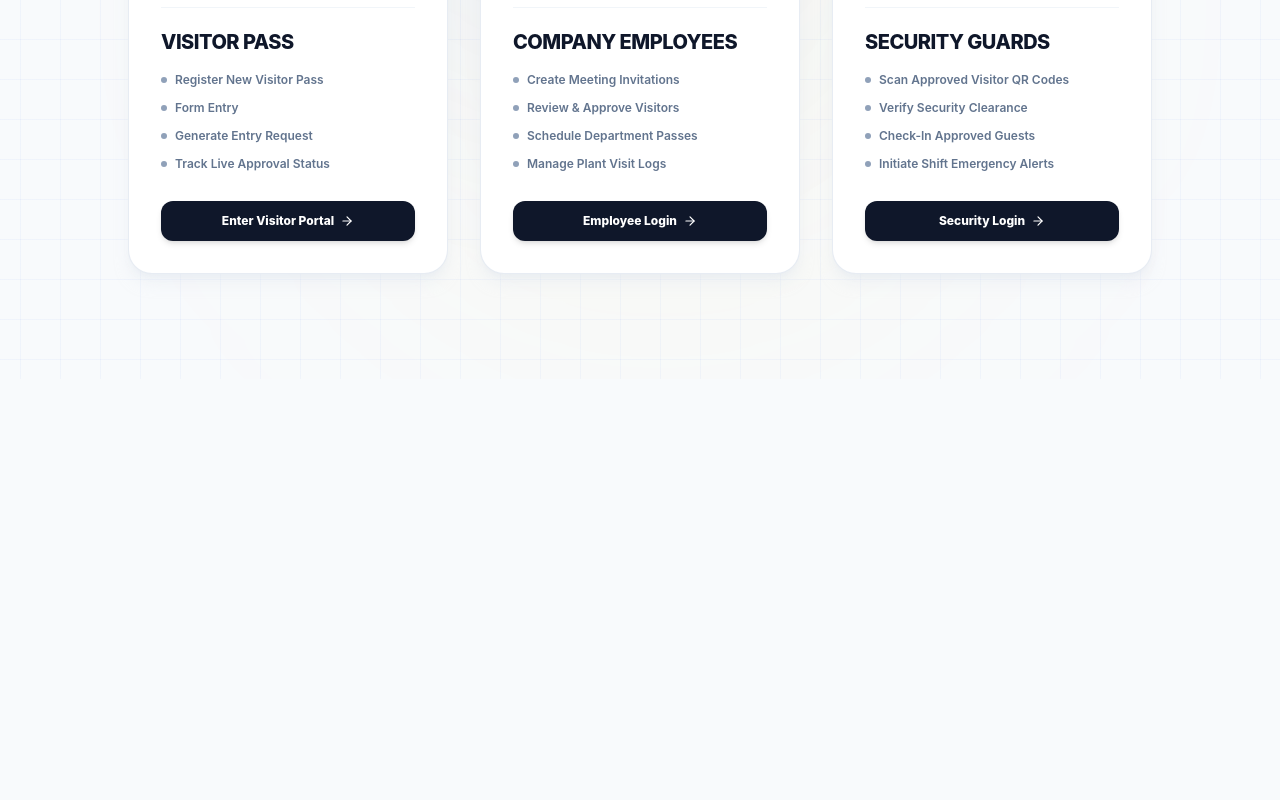
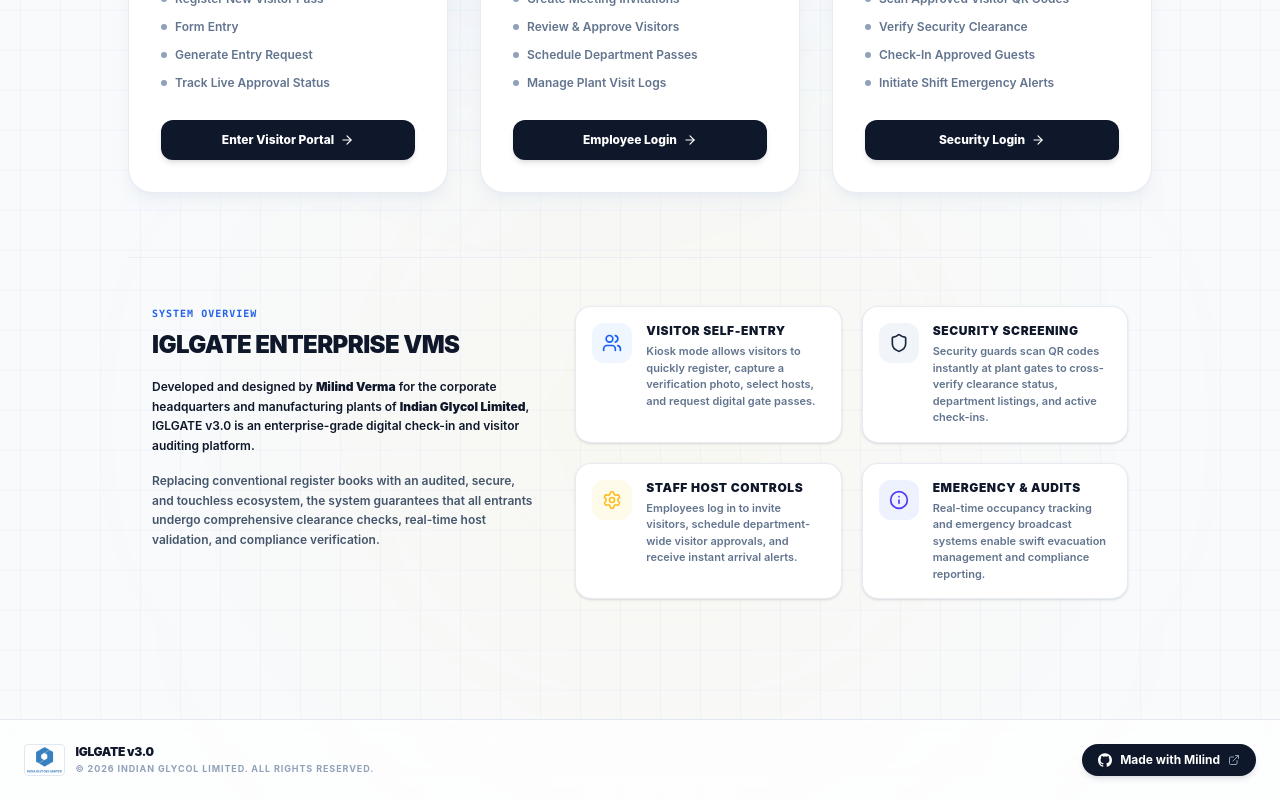
Before and after one commit to Milindverma24/visitor-management, a React (Vite) app in the folder frontends/: page / in a window 1280 px wide. Shown: the part 421-1221 px from the top of the page. Before the commit the page ends 800 px from the top, so only its background shows below. Built offline with nearby package versions, Linux system fonts and the light colour scheme; no server answers.

Commit message:
feat: add system overview section and branding footer to landing page

```diff
--- a/frontends/src/pages/landing/LandingPage.tsx
+++ b/frontends/src/pages/landing/LandingPage.tsx
@@ -8,6 +8,11 @@
   Clock,
   Activity,
   ArrowRight,
+  Shield,
+  Users,
+  Info,
+  Settings,
+  ExternalLink
 } from "lucide-react";
 import logo from "@/assets/logo.png";
 
@@ -178,7 +183,123 @@
             );
           })}
         </div>
+
+        {/* ABOUT & SYSTEM DETAILS SECTION */}
+        <section className="w-full max-w-5xl mx-auto px-6 py-12 border-t border-slate-200/60 mt-16 text-left">
+          <div className="grid grid-cols-1 lg:grid-cols-12 gap-10">
+
+            {/* About Column */}
+            <div className="lg:col-span-5 flex flex-col justify-start">
+              <span className="text-[10px] font-mono tracking-widest text-[#2563EB] font-bold uppercase mb-2">
+                System Overview
+              </span>
+              <h3 className="text-2xl font-black text-[#0F172A] tracking-tight mb-4 uppercase">
+                IGLGATE Enterprise VMS
+              </h3>
+              <p className="text-slate-650 text-xs font-semibold leading-relaxed mb-4">
+                Developed and designed by <strong>Milind Verma</strong> for the corporate headquarters and manufacturing plants of <strong>Indian Glycol Limited</strong>, IGLGATE v3.0 is an enterprise-grade digital check-in and visitor auditing platform.
+              </p>
+              <p className="text-slate-600 text-xs font-semibold leading-relaxed">
+                Replacing conventional register books with an audited, secure, and touchless ecosystem, the system guarantees that all entrants undergo comprehensive clearance checks, real-time host validation, and compliance verification.
+              </p>
+            </div>
+
+            {/* Uses & Features Column */}
+            <div className="lg:col-span-7 grid grid-cols-1 sm:grid-cols-2 gap-5">
+
+              <div className="p-4 rounded-2xl bg-white border border-slate-200/80 shadow-sm flex gap-3.5 hover:shadow-md transition-shadow">
+                <div className="p-2.5 h-10 w-10 rounded-xl bg-blue-50 text-blue-600 flex items-center justify-center shrink-0">
+                  <Users className="w-5 h-5" />
+                </div>
+                <div>
+                  <h5 className="text-xs font-black text-[#0F172A] uppercase tracking-wider mb-1">
+                    Visitor Self-Entry
+                  </h5>
+                  <p className="text-slate-500 text-[11px] font-semibold leading-normal">
+                    Kiosk mode allows visitors to quickly register, capture a verification photo, select hosts, and request digital gate passes.
+                  </p>
+                </div>
+              </div>
+
+              <div className="p-4 rounded-2xl bg-white border border-slate-200/80 shadow-sm flex gap-3.5 hover:shadow-md transition-shadow">
+                <div className="p-2.5 h-10 w-10 rounded-xl bg-slate-100 text-slate-800 flex items-center justify-center shrink-0">
+                  <Shield className="w-5 h-5" />
+                </div>
+                <div>
+                  <h5 className="text-xs font-black text-[#0F172A] uppercase tracking-wider mb-1">
+                    Security Screening
+                  </h5>
+                  <p className="text-slate-500 text-[11px] font-semibold leading-normal">
+                    Security guards scan QR codes instantly at plant gates to cross-verify clearance status, department listings, and active check-ins.
+                  </p>
+                </div>
+              </div>
+
+              <div className="p-4 rounded-2xl bg-white border border-slate-200/80 shadow-sm flex gap-3.5 hover:shadow-md transition-shadow">
+                <div className="p-2.5 h-10 w-10 rounded-xl bg-amber-50 text-[#FBBF24] flex items-center justify-center shrink-0">
+                  <Settings className="w-5 h-5" />
+                </div>
+                <div>
+                  <h5 className="text-xs font-black text-[#0F172A] uppercase tracking-wider mb-1">
+                    Staff Host Controls
+                  </h5>
+                  <p className="text-slate-500 text-[11px] font-semibold leading-normal">
+                    Employees log in to invite visitors, schedule department-wide visitor approvals, and receive instant arrival alerts.
+                  </p>
+                </div>
+              </div>
+
+              <div className="p-4 rounded-2xl bg-white border border-slate-200/80 shadow-sm flex gap-3.5 hover:shadow-md transition-shadow">
+                <div className="p-2.5 h-10 w-10 rounded-xl bg-indigo-50 text-indigo-600 flex items-center justify-center shrink-0">
+                  <Info className="w-5 h-5" />
+                </div>
+                <div>
+                  <h5 className="text-xs font-black text-[#0F172A] uppercase tracking-wider mb-1">
+                    Emergency & Audits
+                  </h5>
+                  <p className="text-slate-500 text-[11px] font-semibold leading-normal">
+                    Real-time occupancy tracking and emergency broadcast systems enable swift evacuation management and compliance reporting.
+                  </p>
+                </div>
+              </div>
+
+            </div>
+          </div>
+        </section>
       </main>
+
+      {/* PREMIUM FOOTER */}
+      <footer className="w-full border-t border-slate-200 bg-white/70 backdrop-blur-md px-6 py-6 mt-12 z-10">
+        <div className="max-w-7xl mx-auto flex flex-col md:flex-row items-center justify-between gap-4">
+          <div className="flex items-center gap-2.5 text-left">
+            <img src={logo} alt="IGL Logo" className="h-8 w-auto object-contain bg-white border border-slate-200 rounded p-0.5" />
+            <div>
+              <span className="block text-xs font-black tracking-tight text-[#0F172A]">
+                IGLGATE v3.0
+              </span>
+              <span className="block text-[9px] font-bold text-slate-400 uppercase tracking-widest mt-0.5">
+                © {new Date().getFullYear()} Indian Glycol Limited. All rights reserved.
+              </span>
+            </div>
+          </div>
+
+          {/* GitHub / Creator Credit */}
+          <div className="flex items-center gap-3">
+            <a
+              href="https://github.com/Milindverma24"
+              target="_blank"
+              rel="noopener noreferrer"
+              className="inline-flex items-center gap-2 px-4 py-2 bg-slate-900 hover:bg-slate-800 text-white rounded-full text-xs font-bold transition-all shadow-md shadow-slate-900/10 cursor-pointer group"
+            >
+              <svg className="w-3.5 h-3.5 group-hover:scale-110 transition-transform fill-current" viewBox="0 0 24 24">
+                <path d="M12 .297c-6.63 0-12 5.373-12 12 0 5.303 3.438 9.8 8.205 11.385.6.113.82-.258.82-.577 0-.285-.01-1.04-.015-2.04-3.338.724-4.042-1.61-4.042-1.61C4.422 18.07 3.633 17.7 3.633 17.7c-1.087-.744.084-.729.084-.729 1.205.084 1.838 1.236 1.838 1.236 1.07 1.835 2.809 1.305 3.495.998.108-.776.417-1.305.76-1.605-2.665-.3-5.466-1.332-5.466-5.93 0-1.31.465-2.38 1.235-3.22-.135-.303-.54-1.523.105-3.176 0 0 1.005-.322 3.3 1.23.96-.267 1.98-.399 3-.405 1.02.006 2.04.138 3 .405 2.28-1.552 3.285-1.23 3.285-1.23.645 1.653.24 2.873.12 3.176.765.84 1.23 1.91 1.23 3.22 0 4.61-2.805 5.625-5.475 5.92.42.36.81 1.096.81 2.22 0 1.606-.015 2.896-.015 3.286 0 .315.21.69.825.57C20.565 22.092 24 17.592 24 12.297c0-6.627-5.373-12-12-12"/>
+              </svg>
+              <span>Made with Milind</span>
+              <ExternalLink className="w-3 h-3 text-slate-400 group-hover:text-white transition-colors" />
+            </a>
+          </div>
+        </div>
+      </footer>
     </div>
   );
 }
```
Also changed, not shown: frontends/src/pages/visitor/VisitorPortal.tsx (+27 -20 lines).
